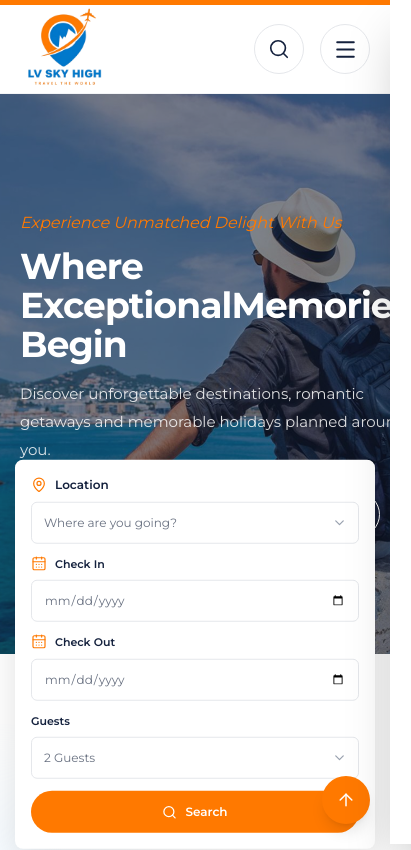
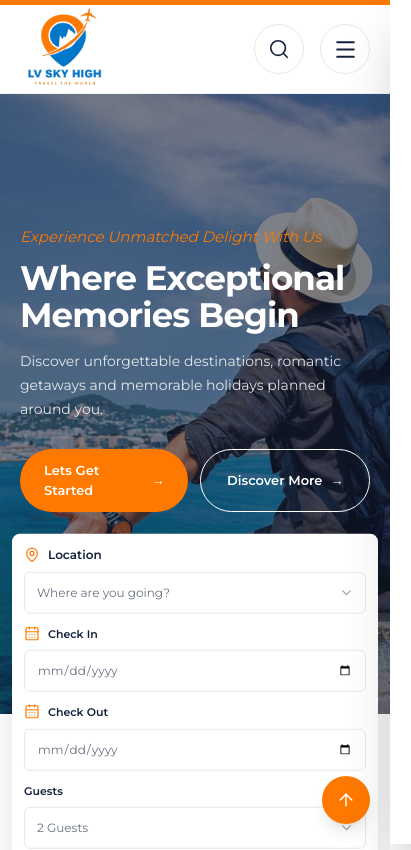
Before and after one commit to Vipinkumarpatel-8423/lv-sky-high, a Next.js app: page / in a window 390 px wide. Shown: the top 850 px of the page, 411 px wide, since content can reach past the window. Built offline with nearby package versions, Linux system fonts and the light colour scheme.

Commit message:
hero section update

```diff
--- a/components/home/Hero.tsx
+++ b/components/home/Hero.tsx
@@ -1,3 +1,4 @@
+
 "use client";
 
 import {
@@ -9,16 +10,20 @@ import {
 
 export default function Hero() {
   return (
-    <section className="relative">
+    <section className="relative w-full overflow-visible">
       {/* ================= HERO ================= */}
       <div
         className="
           relative
-          min-h-[560px]
+          min-h-[620px]
           overflow-visible
           bg-cover
           bg-center
           bg-no-repeat
+
+          sm:min-h-[600px]
+          md:min-h-[580px]
+          lg:min-h-[560px]
         "
         style={{
           backgroundImage: "url('/images/hero/travel-hero.jpg')",
@@ -28,16 +33,48 @@ export default function Hero() {
         <div className="absolute inset-0 bg-dark/55" />
 
         {/* Hero Content */}
-        <div className="relative z-10 mx-auto flex min-h-[560px] max-w-[1180px] items-center px-5 py-24 sm:px-8 lg:px-5">
-          <div className="max-w-[650px]">
+        <div
+          className="
+            relative
+            z-10
+            mx-auto
+            flex
+            min-h-[620px]
+            w-full
+            max-w-[1180px]
+            items-center
+            px-5
+            pb-[150px]
+            pt-20
+
+            sm:min-h-[600px]
+            sm:px-8
+            sm:pb-[145px]
+            sm:pt-24
+
+            md:pb-[135px]
+
+            lg:min-h-[560px]
+            lg:px-5
+            lg:pb-[125px]
+            lg:pt-24
+          "
+        >
+          <div
+            className="
+              w-full
+              max-w-[650px]
+            "
+          >
             {/* Small Heading */}
             <p
               className="
                 mb-3
                 font-script
-                text-[16px]
+                text-[15px]
                 italic
                 text-secondary
+
                 sm:text-[18px]
               "
             >
@@ -48,18 +85,21 @@ export default function Hero() {
             <h1
               className="
                 max-w-[650px]
-                text-[36px]
+                text-[34px]
                 font-bold
                 leading-[1.08]
                 tracking-tight
                 text-white
+
+                xs:text-[36px]
                 sm:text-[52px]
+                md:text-[56px]
                 lg:text-[60px]
               "
             >
               Where Exceptional
               <br className="hidden sm:block" />
-                 Memories Begin
+              {" "}Memories Begin
             </h1>
 
             {/* Description */}
@@ -67,10 +107,12 @@ export default function Hero() {
               className="
                 my-4
                 max-w-[550px]
-                text-[15px]
-                leading-7
+                text-[14px]
+                leading-6
                 text-white/85
+
                 sm:text-[16px]
+                sm:leading-7
               "
             >
               Discover unforgettable destinations, romantic getaways
@@ -78,11 +120,25 @@ export default function Hero() {
             </p>
 
             {/* Buttons */}
-            <div className="mt-7 flex flex-wrap gap-4">
+            <div
+              className="
+                mt-7
+                flex
+                w-full
+                flex-row
+                gap-3
+
+                xs:flex-row
+                xs:flex-wrap
+                xs:gap-4
+              "
+            >
               <a
                 href="/contact"
                 className="
                   inline-flex
+                  min-h-[46px]
+                  w-full
                   items-center
                   justify-center
                   gap-2
@@ -97,6 +153,8 @@ export default function Hero() {
                   duration-300
                   hover:-translate-y-0.5
                   hover:opacity-90
+
+                  xs:w-auto
                 "
               >
                 Lets Get Started
@@ -107,6 +165,8 @@ export default function Hero() {
                 href="/destinations"
                 className="
                   inline-flex
+                  min-h-[46px]
+                  w-full
                   items-center
                   justify-center
                   gap-2
@@ -122,6 +182,8 @@ export default function Hero() {
                   duration-300
                   hover:bg-white
                   hover:text-dark
+
+                  xs:w-auto
                 "
               >
                 Discover More
@@ -138,18 +200,22 @@ export default function Hero() {
             bottom-0
             left-1/2
             z-20
-            w-[calc(100%-30px)]
+            w-[calc(100%-24px)]
             max-w-[1150px]
             -translate-x-1/2
             translate-y-1/2
+
+            sm:w-[calc(100%-40px)]
           "
         >
           <div
             className="
               rounded-lg
               bg-white
-              p-4
-            //   shadow-[0_10px_35px_rgba(0,0,0,0.12)]
+              p-3
+              shadow-[0_10px_35px_rgba(0,0,0,0.12)]
+              mt-5
+              sm:mt-1
               sm:p-5
             "
           >
@@ -158,13 +224,15 @@ export default function Hero() {
                 grid
                 grid-cols-1
                 gap-3
-                md:grid-cols-2
+
+                sm:grid-cols-2
+
                 lg:grid-cols-[1.4fr_1fr_1fr_0.8fr_auto]
                 lg:items-end
               "
             >
               {/* Location */}
-              <div>
+              <div className="min-w-0">
                 <label
                   className="
                     mb-2
@@ -179,7 +247,7 @@ export default function Hero() {
                   <MapPin
                     size={16}
                     strokeWidth={1.8}
-                    className="text-secondary"
+                    className="shrink-0 text-secondary"
                   />
                   Location
                 </label>
@@ -231,7 +299,7 @@ export default function Hero() {
               </div>
 
               {/* Check In */}
-              <div>
+              <div className="min-w-0">
                 <label
                   className="
                     mb-2
@@ -246,7 +314,7 @@ export default function Hero() {
                   <CalendarDays
                     size={16}
                     strokeWidth={1.8}
-                    className="text-secondary"
+                    className="shrink-0 text-secondary"
                   />
                   Check In
                 </label>
@@ -256,6 +324,7 @@ export default function Hero() {
                   className="
                     h-[42px]
                     w-full
+                    min-w-0
                     rounded-md
                     border
                     border-gray-200
@@ -269,7 +338,7 @@ export default function Hero() {
               </div>
 
               {/* Check Out */}
-              <div>
+              <div className="min-w-0">
                 <label
                   className="
                     mb-2
@@ -284,7 +353,7 @@ export default function Hero() {
                   <CalendarDays
                     size={16}
                     strokeWidth={1.8}
-                    className="text-secondary"
+                    className="shrink-0 text-secondary"
                   />
                   Check Out
                 </label>
@@ -294,6 +363,7 @@ export default function Hero() {
                   className="
                     h-[42px]
                     w-full
+                    min-w-0
                     rounded-md
                     border
                     border-gray-200
@@ -307,7 +377,7 @@ export default function Hero() {
               </div>
 
               {/* Guests */}
-              <div>
+              <div className="min-w-0">
                 <label
                   className="
                     mb-2
@@ -366,6 +436,7 @@ export default function Hero() {
                 className="
                   flex
                   h-[42px]
+                  w-full
                   items-center
                   justify-center
                   gap-2
@@ -379,6 +450,8 @@ export default function Hero() {
                   duration-300
                   hover:-translate-y-0.5
                   hover:opacity-90
+
+                  lg:w-auto
                 "
               >
                 <Search size={15} />
@@ -390,7 +463,17 @@ export default function Hero() {
       </div>
 
       {/* Space for overlapping form */}
-      <div className="h-[70px] sm:h-[80px]" />
+      <div
+        className="
+          h-[145px]
+
+          sm:h-[125px]
+
+          md:h-[110px]
+
+          lg:h-[85px]
+        "
+      />
     </section>
   );
 }
--- a/components/layout/Footer.tsx
+++ b/components/layout/Footer.tsx
@@ -72,7 +72,7 @@ export default function Footer() {
               <img
                 src="/images/logo/lv-sky-high-logo.png"
                 alt="LV SKY HIGH"
-                className="h-auto w-[155px] object-contain"
+                className="h-auto w-[90px] object-contain"
               />
             </Link>
 
```
